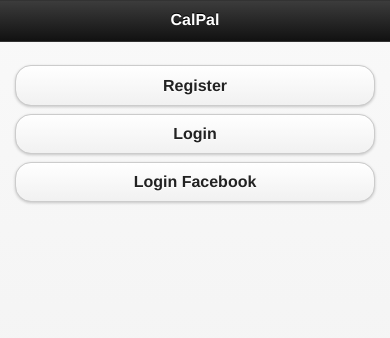
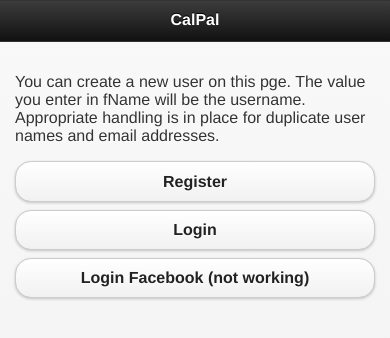
Before and after one commit to djlinkstrom/CalPal1, a plain HTML site: page index.html in a window 390 px wide. Drawn offline with Linux system fonts and the light colour scheme; some packages are replaced by stand-ins of ours.

Commit message:
Made CalPal Changes in WebStorm

```diff
--- a/index.html
+++ b/index.html
@@ -29,13 +29,15 @@
     </div>
 
     <div data-role="content">
+        <p>You can create a new user on this pge. The value you enter in fName will be the username.
+            Appropriate handling is in place for duplicate user names and email addresses.</p>
         <a href="#registration" data-rel="dialog" data-transition="pop"
            data-role="button" id="reg">Register</a>
         <a href="#login" data-rel="dialog" data-transition="pop"
            data-role="button" id="log">Login</a>
         <div class="login">
             <a data-role="button" onclick="promptLogin()" class="login-button">
-                <span>Login Facebook</span>
+                <span>Login Facebook (not working)</span>
             </a>
         </div>
     </div>
@@ -105,7 +107,7 @@
 <script>
     // Initialize the Facebook SDK
     alert("In Fbook init");
-    document.addEventListener('deviceready', function() {
+    $(document).ready(function() {
         alert("In Fbook init1");
         FB.init({
             appId: '428574547256032',
```
